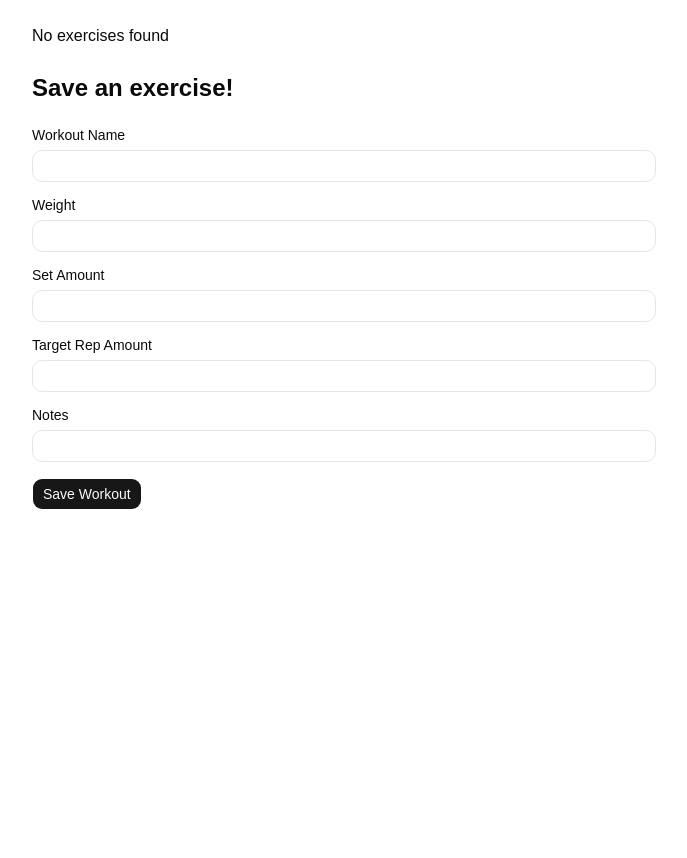
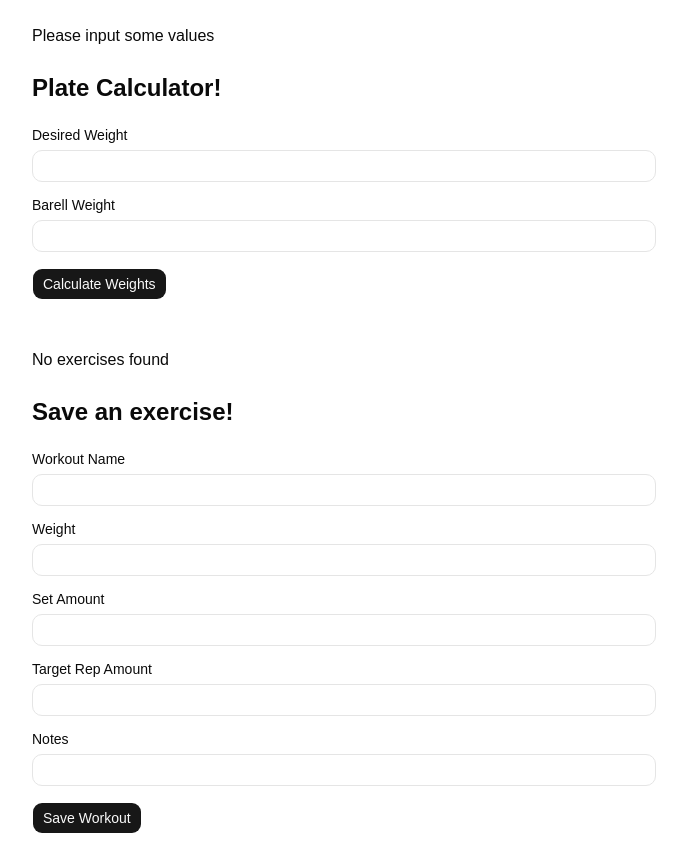
Before and after one commit to chaezuha/workout-tracker, a React app in the folder frontend/: page / in a window 1280 px wide. Shown: the whole page, without its empty margins (296-983 px from the left). Before the commit the page ends 800 px from the top, so only its background shows below. Built offline with nearby package versions, Linux system fonts and the light colour scheme; the HTML template or start-up script is replaced by a standard one.

Commit message:
Created Plate Calculator

```diff
--- a/frontend/src/App.jsx
+++ b/frontend/src/App.jsx
@@ -14,6 +14,8 @@ import { Input } from "@/components/ui/input";
 import { Label } from "@/components/ui/label";
 import { Button } from "@/components/ui/button";
 
+const weights = [45, 35, 25, 10, 5, 2.5, 1, 0.5];
+
 const App = () => {
   const [session, setNewSession] = useState([]);
   const [exercise, setNewExercise] = useState([]);
@@ -22,6 +24,10 @@ const App = () => {
   const [newSet, setNewSet] = useState("");
   const [newRep, setNewRep] = useState("");
   const [newNote, setNewNotes] = useState("");
+  const [newDesiredWeight, setNewDesiredWeight] = useState("");
+  const [newBarbellWeight, setNewBarbellWeight] = useState("");
+  const [calculatedWeights, setNewCalculatedWeights] = useState([]);
+
   const idRef = useRef(1);
   const newId = () => idRef.current++;
 
@@ -80,6 +86,16 @@ const App = () => {
     setNewNotes(event.target.value);
   };
 
+  const handleDesiredWeightChange = (event) => {
+    setNewDesiredWeight(event.target.value);
+  }
+
+  const handleBarbellWeightChange = (event) => {
+    setNewBarbellWeight(event.target.value);
+  }
+
+
+
   const getExercisePos = (id) =>
     exercise.findIndex((exercise) => exercise.id === id);
 
@@ -123,7 +139,69 @@ const App = () => {
     );
   };
 
+  const showCalculatedPlates = () => {
+    if (calculatedWeights.length === 0) {
+      return <h1>Please input some values</h1>
+    }
+    return calculatedWeights.map((count, i) =>
+      count !== 0 && <p key={i}>{count} × {weights[i]} lb</p>
+    )
+  }
+
+  const calculatePlates = (event) => {
+    event.preventDefault();
+
+    let desiredWeight = newDesiredWeight;
+    let barWeight = newBarbellWeight;
+    desiredWeight -= barWeight;
+    const results = [0, 0, 0, 0, 0, 0, 0, 0];
+
+    let i = 0;
+    while (desiredWeight != 0 && i < weights.length) {
+      let tmp_val = Math.floor(desiredWeight / weights[i]);
+      if (tmp_val >= 2) {
+        if (tmp_val % 2 !== 0) {
+          tmp_val -= 1;
+        }
+        results[i] = tmp_val;
+        desiredWeight -= results[i] * weights[i];
+      }
+      i += 1;
+    }
+
+    setNewCalculatedWeights(results);
+  }
+
   return (
+    <>
+    <div className="mx-auto max-w-2xl p-6 space-y-6">
+        {showCalculatedPlates()}
+        <h1 className="text-2xl font-semibold">Plate Calculator!</h1>
+        <form onSubmit={calculatePlates} className="space-y-4">
+          <div className="space-y-2">
+            <Label htmlFor="Desired Weight">Desired Weight</Label>
+            <Input
+              id = "Desired Weight"
+              value={newDesiredWeight}
+              onChange={handleDesiredWeightChange}
+              required
+            >
+            </Input>
+          </div>
+          <div className="space-y-2">
+            <Label htmlFor="Desired Weight">Barell Weight</Label>
+            <Input
+              id = "Barbell Weight"
+              value={newBarbellWeight}
+              onChange={handleBarbellWeightChange}
+              required
+            >
+            </Input>
+          </div>
+          <Button type="submit">Calculate Weights</Button>
+        </form>
+    </div>
+
     <div className="mx-auto max-w-2xl p-6 space-y-6">
       {showExercise()}
       <h1 className="text-2xl font-semibold">Save an exercise!</h1>
@@ -177,6 +255,7 @@ const App = () => {
         <Button type="submit">Save Workout</Button>
       </form>
     </div>
+    </>
   );
 };
 
```
